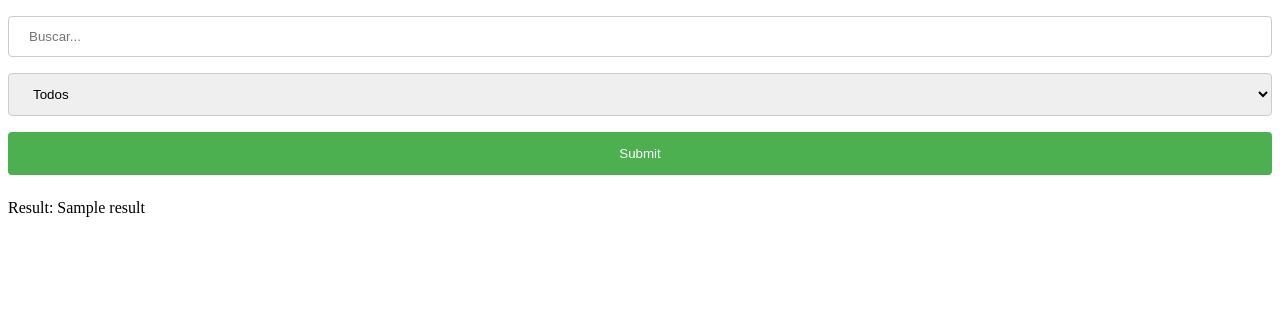
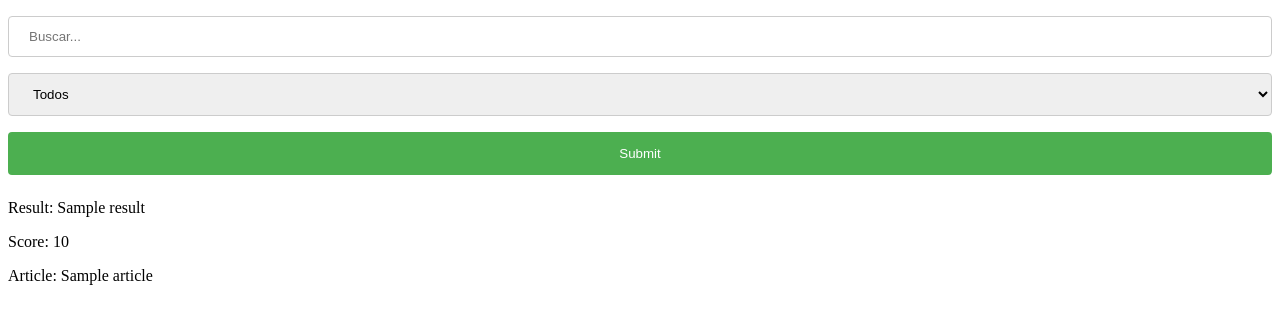
Before and after one commit to miguel-lsantos/RIWS-SCRAPY, a FastAPI app: template templates/form.html in a window 1280 px wide. Shown: the top 324 px of the page. Run offline with FastAPI, Linux system fonts and the light colour scheme; the template is opened without the code that fills it: most values are stand-ins (such as "Sample title", 1, 10 or a date in 2020).

Commit message:
Html format

```diff
--- a/main.py
+++ b/main.py
@@ -1,7 +1,6 @@
 from elasticsearch import Elasticsearch
 from fastapi import FastAPI, Request, Form
 from fastapi.templating import Jinja2Templates
-from scrapy.utils.project import get_project_settings
 
 app = FastAPI()
 templates = Jinja2Templates(directory="templates/")
@@ -65,7 +64,7 @@ def search(query_string: str, seller: str):
                         "query": query_string,
                         "fields": ["article", "description", "categories"],
                         "analyzer": "spanish",
-                        "fuzziness": "AUTO",
+                        "fuzziness": "AUTO"
                     }
                 }
             }
@@ -95,12 +94,11 @@ def form_post(request: Request):
 
 @app.post("/")
 def form_post2(request: Request, query: str = Form(...), seller: str = Form(...)):
-    results = ["Hola"]
+    results = []
     options = get_category_options()
     try:
         for result in search(query, seller):
             results.append(result)
     except Exception as e:
         results.append(e)
-    results.append("Adios")
     return templates.TemplateResponse('form.html', context={'request': request, 'results': results, "options": options})
--- a/templates/form.html
+++ b/templates/form.html
@@ -50,6 +50,8 @@ div {
 </form>
 {% for result in results %}
 <p>Result: {{result}}</p>
+<p>Score: {{result._score}}</p>
+<p>Article: {{result._source.article}}</p>
 {% endfor %}
 </body>
 </html>
```
